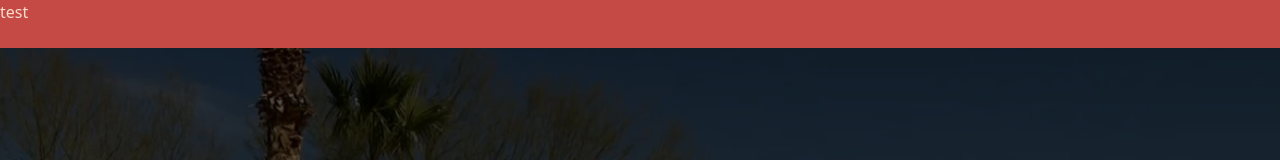
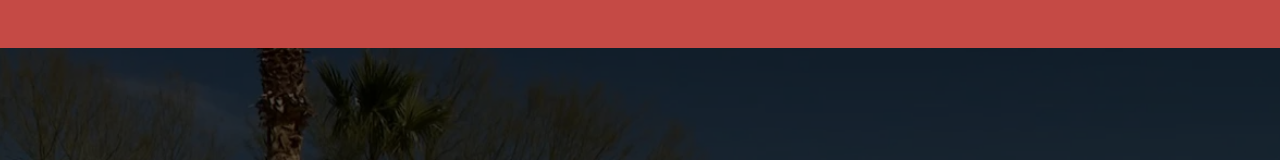
Before and after one commit to Kasador/nevada-vets-org, a React (Vite) app: page / in a window 1280 px wide. Shown: the top 160 px of the page. Built offline with nearby package versions, Linux system fonts and the light colour scheme.

Commit message:
Main >>> Added comments

```diff
--- a/src/components/Header.jsx
+++ b/src/components/Header.jsx
@@ -2,9 +2,8 @@ import React from "react";
 
 const Header = () => {
     return (
-    <header className="bg-light-primary text-light-secondary absolute h-12 w-full z-10">
-        <span>test</span>
-    </header>
+        <header className="bg-light-primary text-light-secondary absolute h-12 w-full z-10"> {/* header main */}
+        </header>
     )
   }
 
--- a/src/components/HeroImage.jsx
+++ b/src/components/HeroImage.jsx
@@ -2,9 +2,9 @@ import React from "react";
 
 const HeroImage = () => {
     return (
-      <div className="absolute h-screen w-full bg-cover bg-center" style={{ backgroundImage: "url('./src/test/test.png')" }}>
-        <div className="absolute inset-0 bg-black bg-opacity-65 flex items-center justify-center">
-          <div className="text-center text-white px-4">
+      <div className="absolute h-screen w-full bg-cover bg-center" style={{ backgroundImage: "url('./src/test/test.png')" }}> {/* the image + wrapper */}
+        <div className="absolute inset-0 bg-black bg-opacity-65 flex items-center justify-center"> {/* wrapper for hero content + flex items */}
+          <div className="text-center text-white px-4"> {/* Wrapper + content */}
             <h1 className="text-4xl md:text-6xl font-bold">Welcome to Our Site</h1>
             <p className="mt-4 text-lg md:text-xl">Your tagline or hero message goes here.</p>
             <button className="mt-6 px-6 py-3 bg-primary text-white font-medium rounded-lg hover:bg-opacity-80">
```
